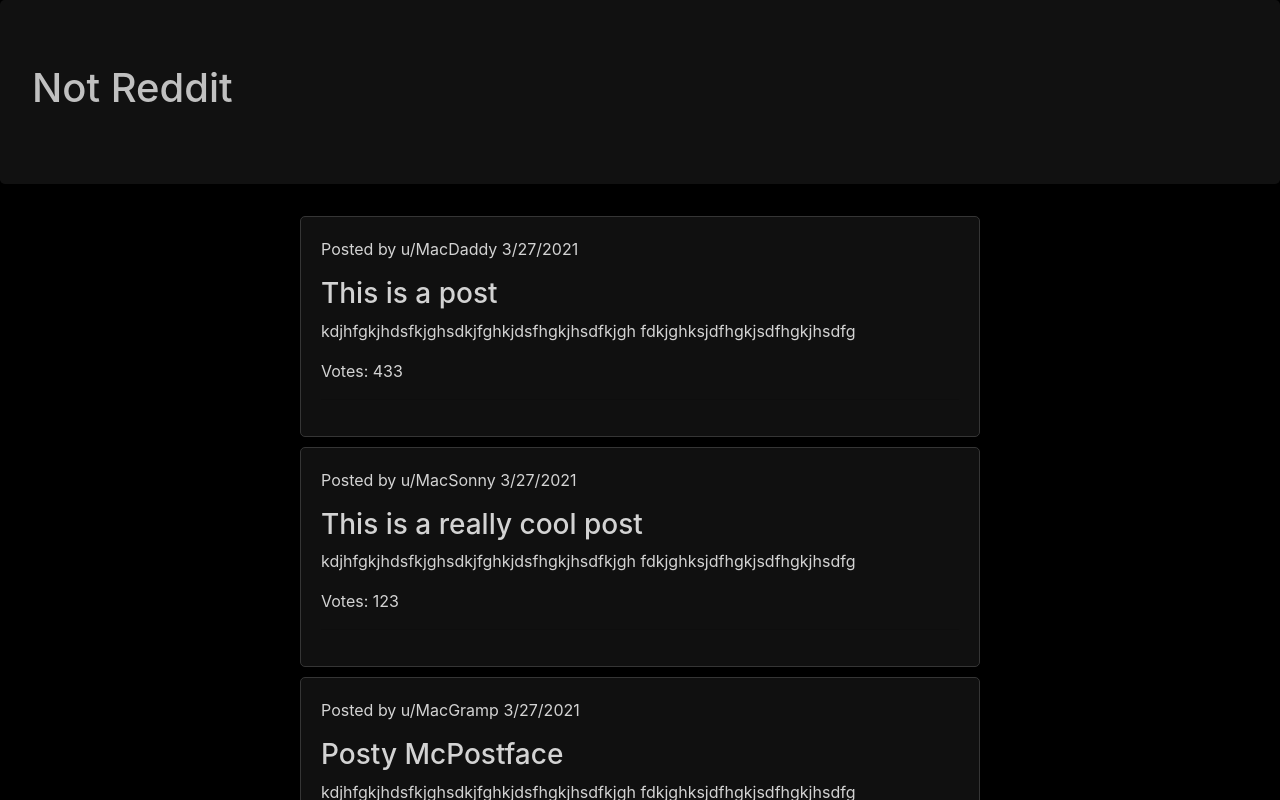
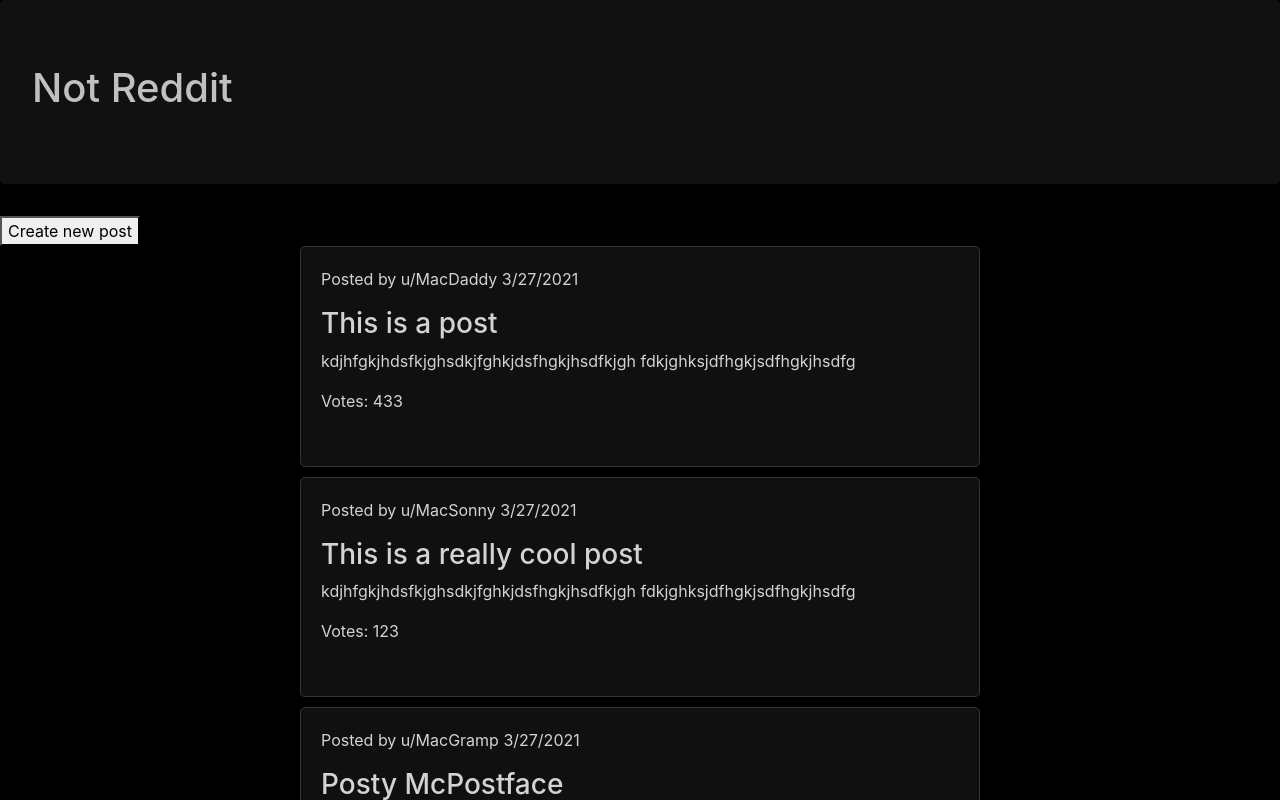
Before and after one commit to jonstump/not-reddit, a React (Create React App) app: page / in a window 1280 px wide. Shown: the top 800 px of the page. Built offline with nearby package versions, Linux system fonts and the light colour scheme.

Commit message:
Add form toggle functionality to control component
Co-authored-by: Jon Stump <jmstump@gmail.com>

```diff
--- a/src/components/NewPostForm.js
+++ b/src/components/NewPostForm.js
@@ -3,7 +3,7 @@ import { v4 } from 'uuid';
 import PropTypes from 'prop-types'
 import ReusableForm from './ReusableForm';
 
-function newPostForm(props) {
+function NewPostForm(props) {
   return(
     <>
       <ReusableForm formSubmissionHandler={handleNewPostSubmissionForm}
@@ -22,8 +22,8 @@ function newPostForm(props) {
   }
 }
 
-NewPostForm.PropTypes = {
+NewPostForm.propTypes = {
   onNewPostCreation: PropTypes.func
 };
 
-export default newPostForm;
+export default NewPostForm;
--- a/src/components/PostControl.js
+++ b/src/components/PostControl.js
@@ -1,7 +1,23 @@
 import React from 'react';
 import PostList from './PostList';
+import NewPostForm from './NewPostForm';
+class PostControl extends React.Component {
 
-class PostControl extends React.Component {
+  constructor(props){
+    super(props);
+    this.state = {
+      formVisible: false,
+      selectedPost: null
+    };
+  }
+
+  handleButtonClick = () => {
+    this.setState(prevState => ({
+      formVisible: !prevState.formVisible
+    }));
+  }
+
+
   render(){
     let examplePosts = [
       { title: "This is a post",
@@ -36,10 +52,23 @@ class PostControl extends React.Component {
       }
     ]
 
-    return (
-      <PostList
+    let currentView = null;
+    let buttonText = null;
+    if (this.state.formVisible){
+      currentView = <NewPostForm />
+      buttonText = "Return to Posts"
+    } else {
+      currentView = <PostList
         postsArray = {examplePosts}
       />
+      buttonText = "Create new post"
+    }
+
+    return (
+      <>
+        <button onClick={this.handleButtonClick}>{buttonText}</button>
+        {currentView}
+      </>
     );
   }
 }
```
